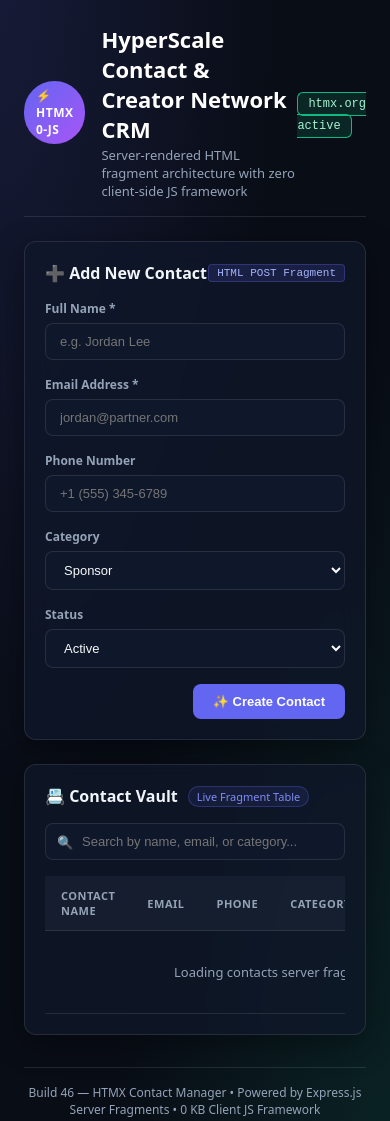
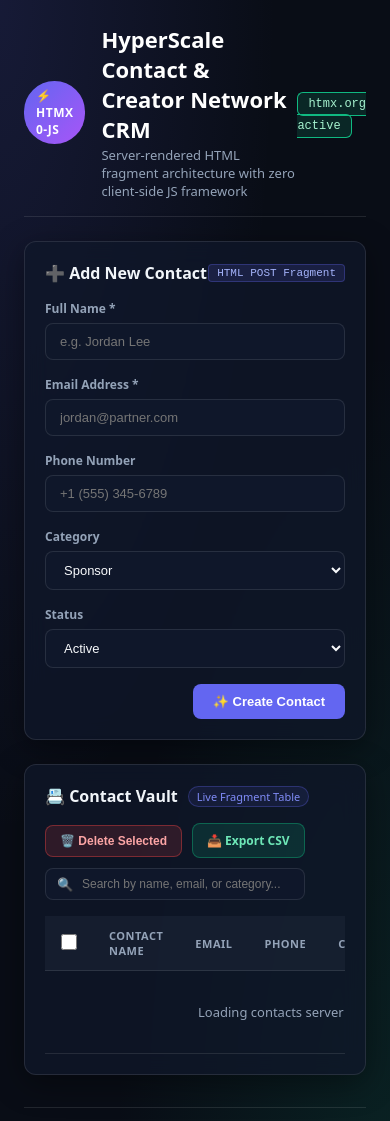
Before and after one commit to breakingthebot/htmx-contact-manager-build46, a website: page public/index.html in a window 390 px wide. Shown: the top 1121 px of the page. Drawn offline with Linux system fonts and the light colour scheme.

Commit message:
feat: implement Interactive Bulk Contact Selection & CSV Export Vault (Iteration 2)

```diff
--- a/public/index.html
+++ b/public/index.html
@@ -79,13 +79,28 @@
         </form>
       </section>
 
-      <!-- Contacts Table Card -->
+      <!-- Contacts Table Card with Bulk Action Form -->
       <section class="card table-card">
+        <form
+          id="bulk-actions-form"
+          hx-post="/contacts/bulk-delete"
+          hx-target="#contacts-table-body"
+          hx-confirm="Are you sure you want to delete selected contacts?"
+        >
           <div class="table-toolbar">
             <div class="toolbar-title">
               <h2>📇 Contact Vault</h2>
               <span class="contact-count-badge">Live Fragment Table</span>
             </div>
+
+            <div class="toolbar-actions">
+              <!-- Bulk Action Controls -->
+              <button type="submit" class="btn-bulk-delete">
+                🗑️ Delete Selected
+              </button>
+              <a href="/contacts/export-csv" class="btn-export-csv" download>
+                📥 Export CSV
+              </a>
 
               <!-- HTMX Live Search Bar -->
               <div class="search-box">
@@ -103,11 +118,15 @@
                 <span class="htmx-indicator spinner" id="search-spinner"></span>
               </div>
             </div>
+          </div>
 
           <div class="table-wrapper">
             <table class="contacts-table">
               <thead>
                 <tr>
+                  <th class="checkbox-cell">
+                    <input type="checkbox" id="select-all-checkbox" onclick="toggleSelectAll(this)" />
+                  </th>
                   <th>Contact Name</th>
                   <th>Email</th>
                   <th>Phone</th>
@@ -123,13 +142,14 @@
               >
                 <!-- Populated via HTMX Fragment rendering on load -->
                 <tr>
-                <td colspan="6" class="loading-state">
+                  <td colspan="7" class="loading-state">
                     Loading contacts server fragments...
                   </td>
                 </tr>
               </tbody>
             </table>
           </div>
+        </form>
       </section>
     </main>
 
@@ -137,5 +157,12 @@
       <p>Build 46 — HTMX Contact Manager &bull; Powered by Express.js Server Fragments &bull; 0 KB Client JS Framework</p>
     </footer>
   </div>
+
+  <script>
+    function toggleSelectAll(master) {
+      const checkboxes = document.querySelectorAll('.contact-checkbox');
+      checkboxes.forEach(cb => cb.checked = master.checked);
+    }
+  </script>
 </body>
 </html>
--- a/public/style.css
+++ b/public/style.css
@@ -197,6 +197,50 @@ label {
   gap: 10px;
 }
 
+.toolbar-actions {
+  display: flex;
+  align-items: center;
+  gap: 10px;
+  flex-wrap: wrap;
+}
+
+.btn-bulk-delete {
+  background: rgba(239, 68, 68, 0.15);
+  border: 1px solid rgba(239, 68, 68, 0.4);
+  color: #fca5a5;
+  padding: 8px 14px;
+  border-radius: 8px;
+  font-size: 12px;
+  font-weight: 600;
+  cursor: pointer;
+  transition: all 0.2s;
+}
+
+.btn-bulk-delete:hover {
+  background: #ef4444;
+  color: #ffffff;
+}
+
+.btn-export-csv {
+  background: rgba(16, 185, 129, 0.15);
+  border: 1px solid rgba(16, 185, 129, 0.4);
+  color: #6ee7b7;
+  padding: 8px 14px;
+  border-radius: 8px;
+  font-size: 12px;
+  font-weight: 600;
+  text-decoration: none;
+  display: inline-flex;
+  align-items: center;
+  gap: 6px;
+  transition: all 0.2s;
+}
+
+.btn-export-csv:hover {
+  background: #10b981;
+  color: #ffffff;
+}
+
 .contact-count-badge {
   font-size: 11px;
   color: #818cf8;
@@ -208,7 +252,7 @@ label {
 
 .search-box {
   position: relative;
-  width: 320px;
+  width: 260px;
 }
 
 .search-icon {
@@ -225,9 +269,9 @@ label {
   background: #0f172a;
   border: 1px solid var(--border-color);
   border-radius: 8px;
-  padding: 10px 14px 10px 36px;
+  padding: 8px 14px 8px 36px;
   color: var(--text-main);
-  font-size: 13px;
+  font-size: 12px;
   outline: none;
 }
 
@@ -261,6 +305,18 @@ label {
   padding: 14px 16px;
   border-bottom: 1px solid var(--border-color);
   vertical-align: middle;
+}
+
+.checkbox-cell {
+  width: 40px;
+  text-align: center;
+}
+
+.contact-checkbox, #select-all-checkbox {
+  width: 16px;
+  height: 16px;
+  accent-color: var(--accent-primary);
+  cursor: pointer;
 }
 
 .contact-row {
```
Also changed, not shown: BUILD_NOTES.md (+47 -0 lines), contactService.js (+20 -0 lines), contactService.spec.js (+15 -0 lines), server.js (+43 -4 lines), CHANGELOG.md, 1 other file. Lines whose indentation alone changed are shown as unchanged.
